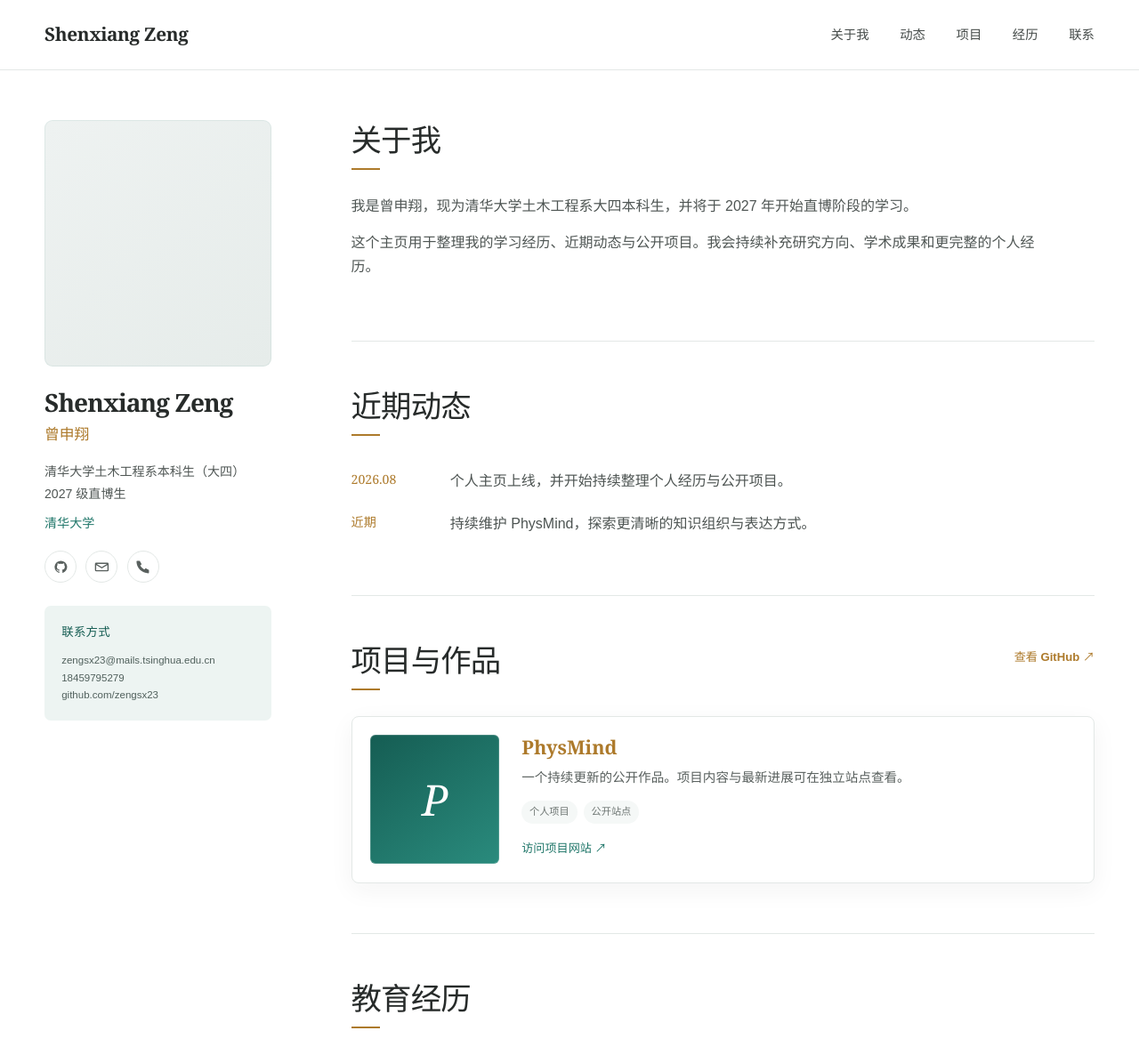
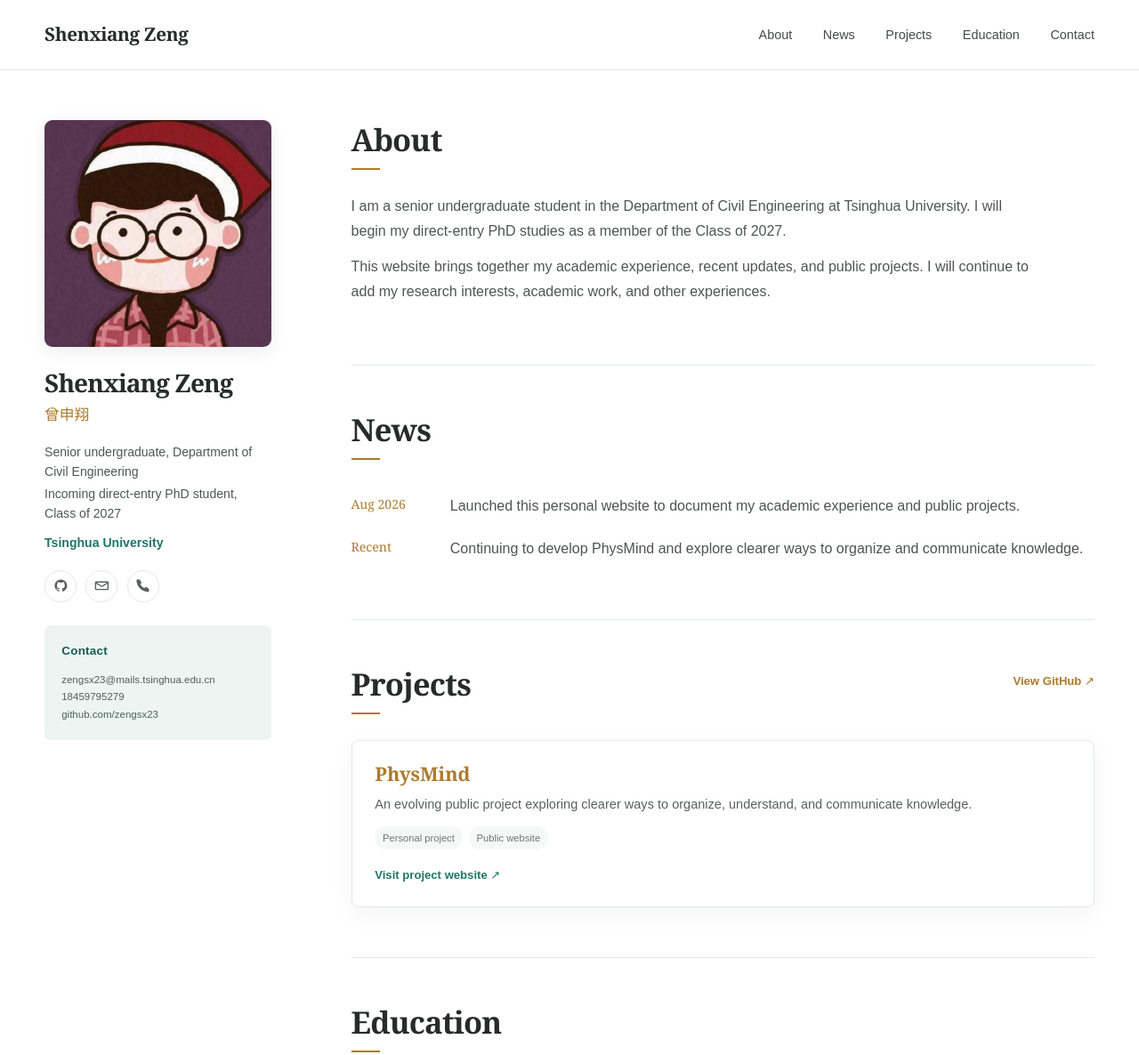
Before and after one commit to zengsx23/zengsx23.github.io, an Astro site: page / in a window 1280 px wide. Shown: the top 1186 px of the page at 89% size. Built offline with nearby package versions, Linux system fonts and the light colour scheme; Astro itself is replaced by a stand-in of ours.

Commit message:
Translate homepage and add profile avatar

```diff
--- a/src/data/profile.ts
+++ b/src/data/profile.ts
@@ -7,25 +7,25 @@ export const profile = {
   githubUrl: 'https://github.com/zengsx23',
   repositoryUrl: 'https://github.com/zengsx23/zengsx23.github.io',
   physMindUrl: 'https://physmind.github.io/',
-  roles: ['清华大学土木工程系本科生（大四）', '2027 级直博生'],
+  roles: ['Senior undergraduate, Department of Civil Engineering', 'Incoming direct-entry PhD student, Class of 2027'],
   about: [
-    '我是曾申翔，现为清华大学土木工程系大四本科生，并将于 2027 年开始直博阶段的学习。',
-    '这个主页用于整理我的学习经历、近期动态与公开项目。我会持续补充研究方向、学术成果和更完整的个人经历。',
+    'I am a senior undergraduate student in the Department of Civil Engineering at Tsinghua University. I will begin my direct-entry PhD studies as a member of the Class of 2027.',
+    'This website brings together my academic experience, recent updates, and public projects. I will continue to add my research interests, academic work, and other experiences.',
   ],
   news: [
-    { date: '2026.08', content: '个人主页上线，并开始持续整理个人经历与公开项目。' },
-    { date: '近期', content: '持续维护 PhysMind，探索更清晰的知识组织与表达方式。' },
+    { date: 'Aug 2026', content: 'Launched this personal website to document my academic experience and public projects.' },
+    { date: 'Recent', content: 'Continuing to develop PhysMind and explore clearer ways to organize and communicate knowledge.' },
   ],
   projects: [
     {
       name: 'PhysMind',
-      description: '一个持续更新的公开作品。项目内容与最新进展可在独立站点查看。',
+      description: 'An evolving public project exploring clearer ways to organize, understand, and communicate knowledge.',
       url: 'https://physmind.github.io/',
-      tags: ['个人项目', '公开站点'],
+      tags: ['Personal project', 'Public website'],
     },
   ],
   education: [
-    { institution: '清华大学', program: '土木工程系，本科（大四）', period: '现在' },
-    { institution: '清华大学', program: '2027 级直博生', period: '2027 起' },
+    { institution: 'Tsinghua University', program: 'B.Eng. candidate, Department of Civil Engineering', period: 'Present' },
+    { institution: 'Tsinghua University', program: 'Direct-entry PhD student, Class of 2027', period: 'From 2027' },
   ],
 } as const;
--- a/src/layouts/Layout.astro
+++ b/src/layouts/Layout.astro
@@ -11,14 +11,14 @@ const canonicalURL = new URL(Astro.url.pathname, Astro.site);
 ---
 
 <!doctype html>
-<html lang="zh-CN">
+<html lang="en">
   <head>
     <meta charset="UTF-8" />
     <meta name="viewport" content="width=device-width" />
     <meta name="generator" content={Astro.generator} />
     <meta name="description" content={description} />
     <meta name="theme-color" content="#ffffff" />
-    <link rel="icon" type="image/svg+xml" href="/favicon.svg" />
+    <link rel="icon" type="image/jpeg" href="/avatar.jpg" />
     <link rel="canonical" href={canonicalURL} />
     <meta property="og:type" content="website" />
     <meta property="og:title" content={title} />
@@ -29,7 +29,7 @@ const canonicalURL = new URL(Astro.url.pathname, Astro.site);
     <title>{title}</title>
   </head>
   <body>
-    <a class="skip-link" href="#main">跳到主要内容</a>
+    <a class="skip-link" href="#main">Skip to main content</a>
     <slot />
   </body>
 </html>
--- a/src/pages/index.astro
+++ b/src/pages/index.astro
@@ -3,23 +3,33 @@ import Layout from '../layouts/Layout.astro';
 import { profile } from '../data/profile';
 ---
 
-<Layout title="Shenxiang Zeng（曾申翔）" description="清华大学土木工程系本科生曾申翔的个人主页。">
+<Layout
+  title="Shenxiang Zeng（曾申翔）"
+  description="Personal website of Shenxiang Zeng, a senior undergraduate student at Tsinghua University."
+>
   <header class="site-header" id="top">
     <div class="header-inner">
       <a class="site-name" href="#top" translate="no">{profile.name}</a>
-      <nav class="site-nav" aria-label="主导航">
-        <a href="#about">关于我</a>
-        <a href="#news">动态</a>
-        <a href="#projects">项目</a>
-        <a href="#education">经历</a>
-        <a href="#contact">联系</a>
+      <nav class="site-nav" aria-label="Main navigation">
+        <a href="#about">About</a>
+        <a href="#news">News</a>
+        <a href="#projects">Projects</a>
+        <a href="#education">Education</a>
+        <a href="#contact">Contact</a>
       </nav>
     </div>
   </header>
 
   <main class="page-shell" id="main">
-    <aside class="profile-column" aria-label="个人资料">
-      <div class="portrait-placeholder" role="img" aria-label="头像暂未上传"></div>
+    <aside class="profile-column" aria-label="Profile">
+      <img
+        class="portrait"
+        src="/avatar.jpg"
+        width="460"
+        height="460"
+        alt="Portrait of Shenxiang Zeng"
+        fetchpriority="high"
+      />
 
       <div class="profile-heading">
         <h1 translate="no">{profile.name}</h1>
@@ -28,23 +38,23 @@ import { profile } from '../data/profile';
 
       <div class="profile-role">
         {profile.roles.map((role) => <p>{role}</p>)}
-        <p class="institution">清华大学</p>
+        <p class="institution">Tsinghua University</p>
       </div>
 
-      <div class="profile-links" aria-label="联系方式与社交链接">
-        <a href={profile.githubUrl} aria-label="访问 GitHub" title="GitHub" translate="no">
+      <div class="profile-links" aria-label="Contact and social links">
+        <a href={profile.githubUrl} aria-label="Visit GitHub" title="GitHub" translate="no">
           <svg viewBox="0 0 24 24" aria-hidden="true"><path d="M12 2a10 10 0 0 0-3.16 19.49c.5.09.68-.22.68-.48v-1.87c-2.78.6-3.37-1.18-3.37-1.18-.45-1.16-1.11-1.47-1.11-1.47-.91-.62.07-.61.07-.61 1 .07 1.53 1.03 1.53 1.03.9 1.53 2.35 1.09 2.92.83.09-.65.35-1.09.64-1.34-2.22-.25-4.55-1.11-4.55-4.94 0-1.09.39-1.98 1.03-2.68-.1-.25-.45-1.27.1-2.64 0 0 .84-.27 2.75 1.02A9.6 9.6 0 0 1 12 6.82a9.6 9.6 0 0 1 2.5.34c1.91-1.29 2.75-1.02 2.75-1.02.55 1.37.2 2.39.1 2.64.64.7 1.03 1.59 1.03 2.68 0 3.84-2.34 4.69-4.57 4.94.36.31.68.92.68 1.86v2.75c0 .27.18.58.69.48A10 10 0 0 0 12 2Z"></path></svg>
         </a>
-        <a href={`mailto:${profile.email}`} aria-label="发送邮件" title="邮件">
+        <a href={`mailto:${profile.email}`} aria-label="Send an email" title="Email">
           <svg viewBox="0 0 24 24" aria-hidden="true"><path d="M3 5h18a2 2 0 0 1 2 2v10a2 2 0 0 1-2 2H3a2 2 0 0 1-2-2V7a2 2 0 0 1 2-2Zm9 7.1L20.2 7H3.8L12 12.1Zm0 2.35L3 8.85V17h18V8.85l-9 5.6Z"></path></svg>
         </a>
-        <a href={`tel:${profile.phone}`} aria-label={`拨打电话 ${profile.phone}`} title="电话">
+        <a href={`tel:${profile.phone}`} aria-label={`Call ${profile.phone}`} title="Phone">
           <svg viewBox="0 0 24 24" aria-hidden="true"><path d="m7.2 2 3 5.35-2.22 2.23a16.1 16.1 0 0 0 6.44 6.44l2.23-2.22 5.35 3V21a1 1 0 0 1-1 1C10.5 22 2 13.5 2 3a1 1 0 0 1 1-1h4.2Z"></path></svg>
         </a>
       </div>
 
       <section class="contact-card" id="contact" aria-labelledby="contact-title">
-        <h2 id="contact-title">联系方式</h2>
+        <h2 id="contact-title">Contact</h2>
         <a href={`mailto:${profile.email}`}>{profile.email}</a>
         <a href={`tel:${profile.phone}`}>{profile.phone}</a>
         <a href={profile.githubUrl} translate="no">github.com/{profile.handle}</a>
@@ -53,12 +63,12 @@ import { profile } from '../data/profile';
 
     <div class="content-column">
       <section class="content-section about-section" id="about" aria-labelledby="about-title">
-        <h2 id="about-title">关于我</h2>
+        <h2 id="about-title">About</h2>
         <div class="prose">{profile.about.map((paragraph) => <p>{paragraph}</p>)}</div>
       </section>
 
       <section class="content-section" id="news" aria-labelledby="news-title">
-        <div class="section-heading"><h2 id="news-title">近期动态</h2></div>
+        <div class="section-heading"><h2 id="news-title">News</h2></div>
         <ol class="news-list">
           {profile.news.map((item) => <li><time>{item.date}</time><p>{item.content}</p></li>)}
         </ol>
@@ -66,18 +76,17 @@ import { profile } from '../data/profile';
 
       <section class="content-section" id="projects" aria-labelledby="projects-title">
         <div class="section-heading">
-          <h2 id="projects-title">项目与作品</h2>
-          <a href={profile.githubUrl} translate="no">查看 GitHub <span aria-hidden="true">↗</span></a>
+          <h2 id="projects-title">Projects</h2>
+          <a href={profile.githubUrl} translate="no">View GitHub <span aria-hidden="true">↗</span></a>
         </div>
         <div class="project-list">
           {profile.projects.map((project) => (
             <article class="project-card">
-              <div class="project-mark" aria-hidden="true">P</div>
               <div class="project-content">
                 <h3><a href={project.url} translate="no">{project.name}</a></h3>
                 <p>{project.description}</p>
-                <ul aria-label="项目标签">{project.tags.map((tag) => <li>{tag}</li>)}</ul>
-                <a class="project-link" href={project.url}>访问项目网站 <span aria-hidden="true">↗</span></a>
+                <ul aria-label="Project tags">{project.tags.map((tag) => <li>{tag}</li>)}</ul>
+                <a class="project-link" href={project.url}>Visit project website <span aria-hidden="true">↗</span></a>
               </div>
             </article>
           ))}
@@ -85,7 +94,7 @@ import { profile } from '../data/profile';
       </section>
 
       <section class="content-section" id="education" aria-labelledby="education-title">
-        <h2 id="education-title">教育经历</h2>
+        <h2 id="education-title">Education</h2>
         <div class="education-list">
           {profile.education.map((item) => (
             <article><div><h3>{item.institution}</h3><p>{item.program}</p></div><span>{item.period}</span></article>
@@ -97,7 +106,7 @@ import { profile } from '../data/profile';
 
   <footer class="site-footer">
     <p>© {new Date().getFullYear()} <span translate="no">{profile.name}</span></p>
-    <p>使用 <span translate="no">Astro</span> 构建，托管于 <span translate="no">GitHub Pages</span></p>
-    <a href="#top">返回顶部 ↑</a>
+    <p>Built with <span translate="no">Astro</span> and hosted on <span translate="no">GitHub Pages</span></p>
+    <a href="#top">Back to top ↑</a>
   </footer>
 </Layout>
--- a/src/styles/global.css
+++ b/src/styles/global.css
@@ -153,12 +153,14 @@ svg { display: block; }
 
 .profile-column { align-self: start; }
 
-.portrait-placeholder {
+.portrait {
+  display: block;
   width: 100%;
-  aspect-ratio: 0.92;
+  height: auto;
+  aspect-ratio: 1;
   border-radius: 9px;
-  background: linear-gradient(145deg, #eef2f1, #e6ecea);
-  box-shadow: inset 0 0 0 1px rgb(31 118 105 / 8%);
+  object-fit: cover;
+  box-shadow: 0 5px 20px rgb(39 43 42 / 9%);
 }
 
 .profile-heading { margin-top: 1.5rem; }
@@ -329,10 +331,7 @@ svg { display: block; }
 .project-list { margin-top: 1.8rem; }
 
 .project-card {
-  display: grid;
-  grid-template-columns: 145px minmax(0, 1fr);
-  gap: 1.55rem;
-  padding: 1.3rem;
+  padding: 1.45rem 1.6rem;
   border: 1px solid var(--line);
   border-radius: 8px;
   background: #fff;
@@ -344,19 +343,6 @@ svg { display: block; }
   border-color: #c7d8d4;
   box-shadow: 0 12px 34px rgb(39 43 42 / 8%);
   transform: translateY(-2px);
-}
-
-.project-mark {
-  display: grid;
-  min-height: 145px;
-  border-radius: 6px;
-  place-items: center;
-  background: linear-gradient(145deg, var(--accent-dark), #2a8b7d);
-  color: #fff;
-  font-family: Georgia, 'Times New Roman', serif;
-  font-size: 3rem;
-  font-style: italic;
-  box-shadow: inset 0 0 0 1px rgb(255 255 255 / 18%);
 }
 
 .project-content h3 {
@@ -452,8 +438,6 @@ svg { display: block; }
 
   .site-nav { gap: 1rem; }
 
-  .project-card { grid-template-columns: 110px minmax(0, 1fr); }
-  .project-mark { min-height: 120px; }
 }
 
 @media (max-width: 680px) {
@@ -499,7 +483,7 @@ svg { display: block; }
     padding-bottom: 2.7rem;
   }
 
-  .portrait-placeholder { grid-row: 1 / span 3; }
+  .portrait { grid-row: 1 / span 3; }
 
   .profile-heading {
     margin-top: 0;
@@ -525,16 +509,7 @@ svg { display: block; }
 
   .content-section + .content-section { padding-top: 2.55rem; }
 
-  .project-card {
-    grid-template-columns: 80px minmax(0, 1fr);
-    gap: 1rem;
-    padding: 1rem;
-  }
-
-  .project-mark {
-    min-height: 95px;
-    font-size: 2.2rem;
-  }
+  .project-card { padding: 1.2rem; }
 
   .site-footer {
     display: block;
@@ -568,13 +543,6 @@ svg { display: block; }
     gap: 0.7rem;
   }
 
-  .project-card { display: block; }
-
-  .project-mark {
-    min-height: 95px;
-    margin-bottom: 1rem;
-  }
-
   .section-heading { gap: 1rem; }
 
   .section-heading > a {
```
Also changed, not shown: public/avatar.jpg (added).
